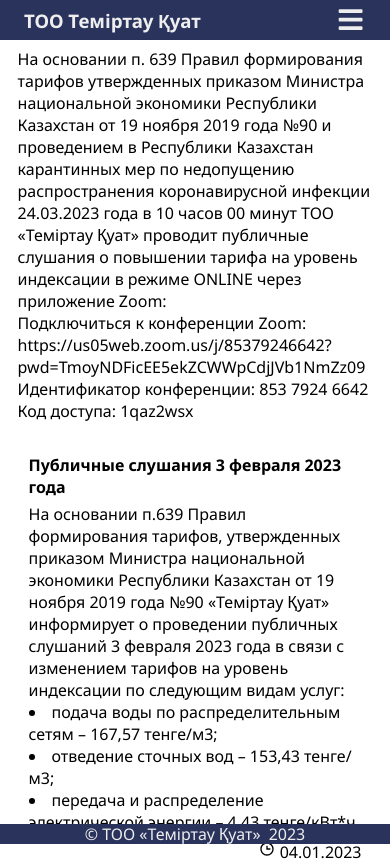
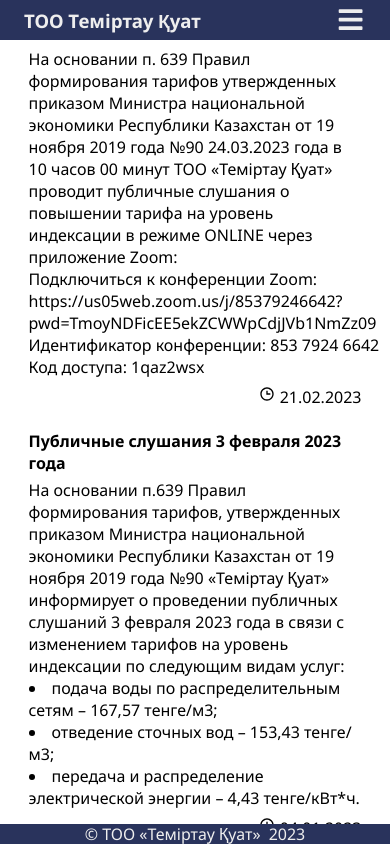
Before and after one commit to VladimirFomin90/Temirtau_Kuat, a React (Create React App) app: page /news in a window 390 px wide. Shown: the top 861 px of the page. Built offline with nearby package versions, Linux system fonts and the light colour scheme.

Commit message:
27.02.23 correct on 24.03.23

```diff
--- a/src/components/Home.css
+++ b/src/components/Home.css
@@ -32,5 +32,5 @@
 }
 
 .listening {
-	margin-bottom: 2rem;
+	margin-bottom: 1.5rem;
 }
--- a/src/components/News.jsx
+++ b/src/components/News.jsx
@@ -7,11 +7,9 @@
 			<div className='listening'>
 				На основании п. 639 Правил формирования тарифов утвержденных
 				приказом Министра национальной экономики Республики Казахстан от
-				19 ноября 2019 года №90 и проведением в Республики Казахстан
-				карантинных мер по недопущению распространения коронавирусной
-				инфекции 24.03.2023 года в 10 часов 00 минут ТОО «Теміртау Қуат»
-				проводит публичные слушания о повышении тарифа на уровень
-				индексации в режиме ONLINE через приложение Zoom:
+				19 ноября 2019 года №90 24.03.2023 года в 10 часов 00 минут ТОО
+				«Теміртау Қуат» проводит публичные слушания о повышении тарифа
+				на уровень индексации в режиме ONLINE через приложение Zoom:
 				<pre>Подключиться к конференции Zoom:</pre>
 				<span className='phone_call'>
 					<a href='https://us05web.zoom.us/j/85379246642?pwd=TmoyNDFicEE5ekZCWWpCdjJVb1NmZz09'>
@@ -22,6 +20,13 @@
 					Идентификатор конференции: 853 7924 6642 <br />
 					Код доступа: 1qaz2wsx
 				</pre>
+				<Time_publish>
+					<span className='span_center'>
+						<BiTime />
+						21.02.2023
+					</span>
+				</Time_publish>
+				<br />
 			</div>
 			<div>
 				<h4>Публичные слушания 3 февраля 2023 года</h4>
--- a/src/components/mediaQuery.css
+++ b/src/components/mediaQuery.css
@@ -92,4 +92,13 @@
         display: block;
     }
 
+    .listening {
+        display: flex;
+        flex-direction: column;
+        justify-content: center;
+        width: 333px;
+        margin: 0 auto;
+
+    }
+
 }
```
Also changed, not shown: 16 other files (tests, documents, lock files or other folders).
